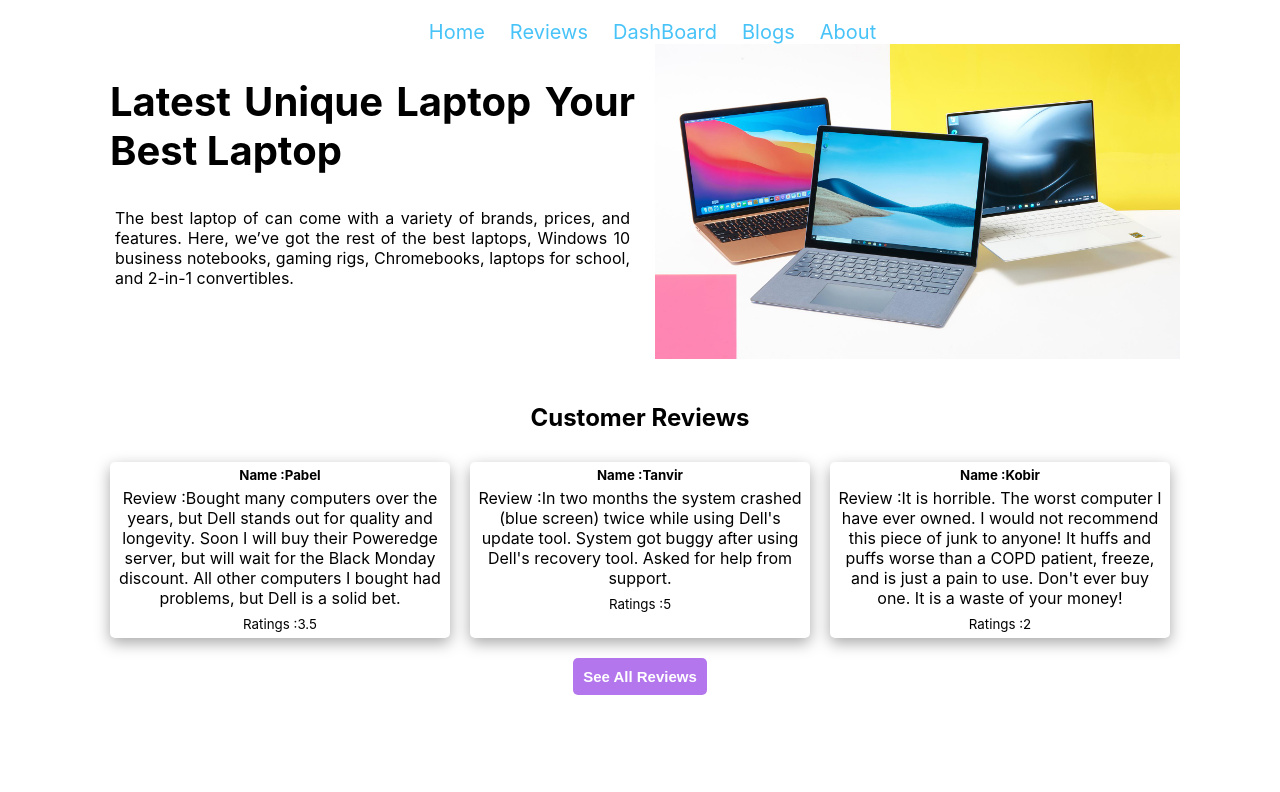
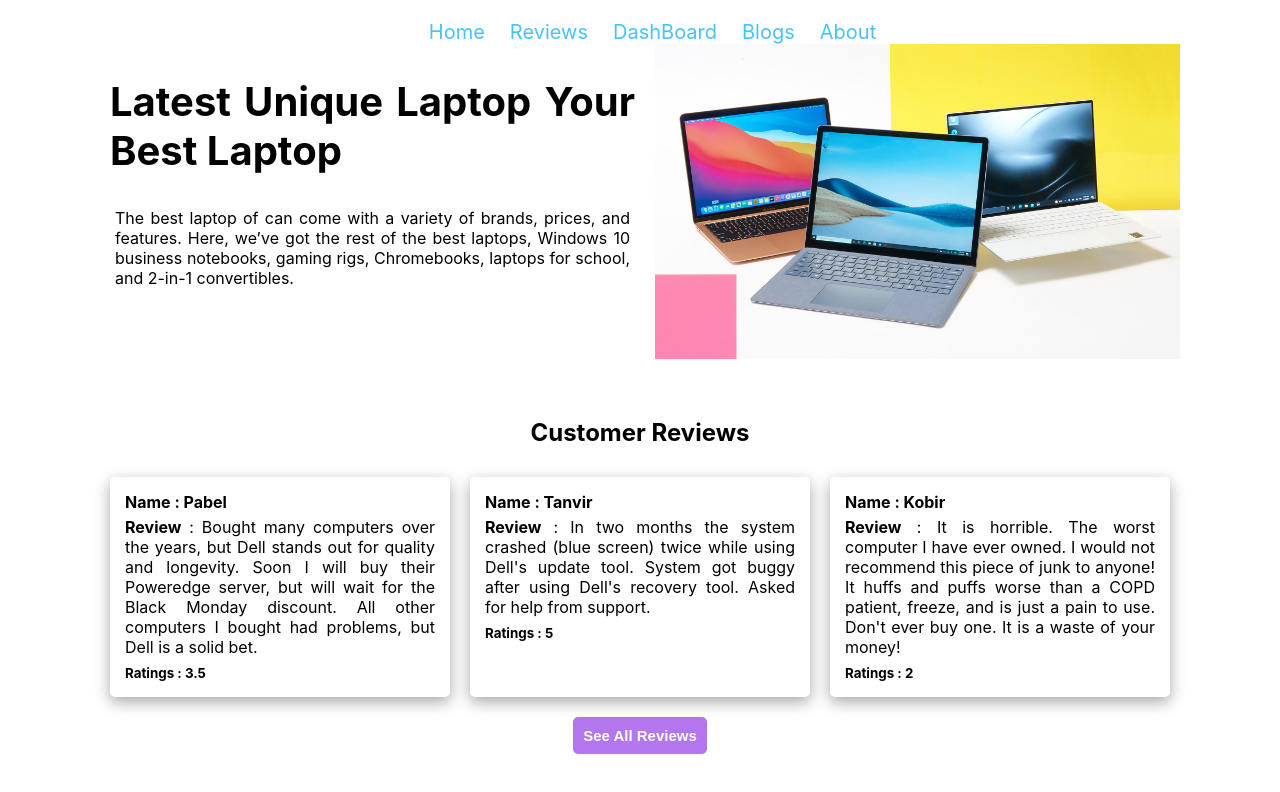
Before and after one commit to nazmul-2020/Laptop-Analysis, a React (Create React App) app: page / in a window 1280 px wide. Shown: the top 792 px of the page. Built offline with nearby package versions, Linux system fonts and the light colour scheme.

Commit message:
Review end

```diff
--- a/src/components/Home/Home.css
+++ b/src/components/Home/Home.css
@@ -36,7 +36,7 @@
 }
 
 .reviews-container {
-    margin: 40px 0;
+    margin: 55px 0 20px 0;;
 
 }
 
--- a/src/components/ReviewInfo/ReviewInfo.css
+++ b/src/components/ReviewInfo/ReviewInfo.css
@@ -1,10 +1,15 @@
-.aa {
+.review-info {
     box-shadow: rgba(0, 0, 0, 0.35) 0px 5px 15px;
     border-radius: 5px;
     margin: 0;
+    padding: 10px;
 }
 
-.aa h5,p{
+.review-info h4,p{
     margin: 5px;
+    text-align: justify;
+}
 
+.review-info span,small{
+    font-weight: bold;
 }
--- a/src/components/ReviewInfo/ReviewInfo.js
+++ b/src/components/ReviewInfo/ReviewInfo.js
@@ -5,10 +5,10 @@ const ReviewInfo = (props) => {
     const { name,img,review, ratings} = props.review;
     return (
 
-        <div className='aa'>
-            <h5>Name :{name}</h5>
-            <p>Review :{review}</p>
-            <p><small>Ratings :{ratings}</small></p>
+        <div className='review-info'>
+            <h4>Name : {name}</h4>
+            <p><span>Review</span> : {review}</p>
+            <p><small>Ratings : {ratings}</small></p>
 
         </div>
 
```
